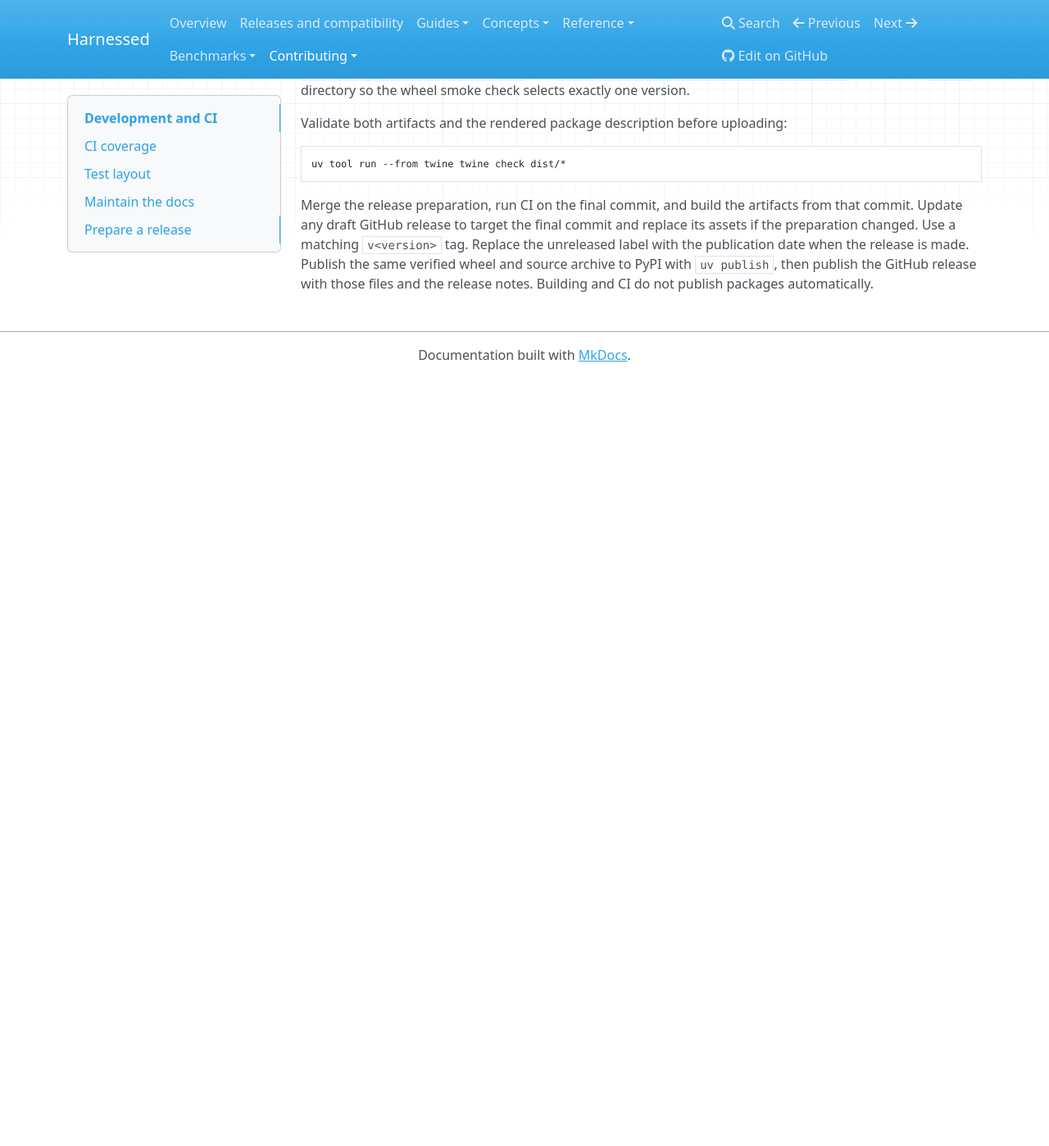
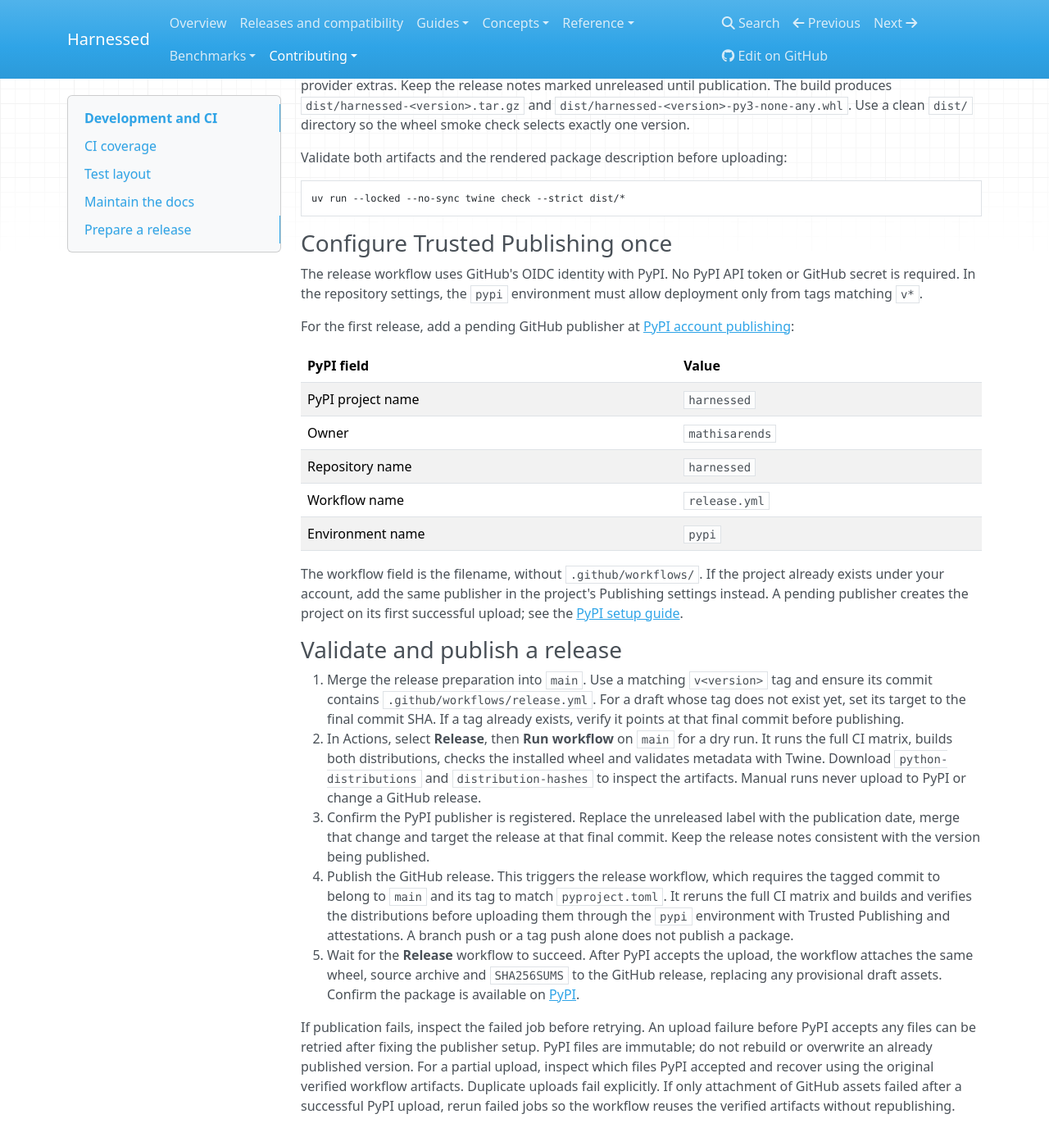
Before and after one commit to mathisarends/cordify, an MkDocs documentation site: the page built from docs/contributing/development.md, in a window 1280 px wide and 1400 px high, scrolled down 1569 px. Shown: the whole window at 82% size. Built offline with MkDocs 1.6.1, drawn with Linux system fonts in a browser that asks for light colours; nearby versions of some CDN libraries; before the commit the page ends 2030 px from its top, so only the background shows below that; some of the changed text lies outside the part shown.

Commit message:
ci: add PyPI trusted publishing release workflow

````diff
--- a/docs/contributing/development.md
+++ b/docs/contributing/development.md
@@ -14,6 +14,7 @@ uv run pre-commit run --all-files
 uv run mkdocs build --strict
 uv build --no-sources
 uv run python scripts/check_wheel.py
+uv run twine check --strict dist/*
 ```
 
 `uv.lock` pins development and optional provider dependencies. Install the commit
@@ -37,9 +38,11 @@ importlib mode so modules such as `core/test_compaction.py` and
 | Examples | Offline scripts executed by the test suite |
 | Distribution | Build and install the wheel outside the checkout |
 
-Actions and uv are pinned. Workflow token permissions are read-only; runs on the
-same ref replace obsolete runs. Provider tests use native SDK mocks, not credentials
-or live API calls. Optional integrations have isolated missing-extra tests.
+Actions and uv are pinned. CI workflow token permissions are read-only; CI runs on
+the same ref replace obsolete runs. The release workflow grants OIDC access only
+to its PyPI upload job and repository write access only to its release-asset job.
+Provider tests use native SDK mocks, not credentials or live API calls. Optional
+integrations have isolated missing-extra tests.
 
 ## Test layout
 
@@ -76,13 +79,60 @@ Use a clean `dist/` directory so the wheel smoke check selects exactly one versi
 Validate both artifacts and the rendered package description before uploading:
 
 ```bash
-uv tool run --from twine twine check dist/*
+uv run --locked --no-sync twine check --strict dist/*
 ```
 
-Merge the release preparation, run CI on the final commit, and build the artifacts
-from that commit. Update any draft GitHub release to target the final commit and
-replace its assets if the preparation changed. Use a matching `v<version>` tag.
-Replace the unreleased label with the publication date when the release is made.
-Publish the same verified wheel and source archive to PyPI with `uv publish`, then
-publish the GitHub release with those files and the release notes. Building and CI
-do not publish packages automatically.
+### Configure Trusted Publishing once
+
+The release workflow uses GitHub's OIDC identity with PyPI. No PyPI API token or
+GitHub secret is required. In the repository settings, the `pypi` environment must
+allow deployment only from tags matching `v*`.
+
+For the first release, add a pending GitHub publisher at
+[PyPI account publishing](https://pypi.org/manage/account/publishing/):
+
+| PyPI field | Value |
+| --- | --- |
+| PyPI project name | `harnessed` |
+| Owner | `mathisarends` |
+| Repository name | `harnessed` |
+| Workflow name | `release.yml` |
+| Environment name | `pypi` |
+
+The workflow field is the filename, without `.github/workflows/`. If the project
+already exists under your account, add the same publisher in the project's
+Publishing settings instead. A pending publisher creates the project on its
+first successful upload; see the
+[PyPI setup guide](https://docs.pypi.org/trusted-publishers/creating-a-project-through-oidc/).
+
+### Validate and publish a release
+
+1. Merge the release preparation into `main`. Use a matching `v<version>` tag and
+   ensure its commit contains `.github/workflows/release.yml`. For a draft whose
+   tag does not exist yet, set its target to the final commit SHA. If a tag already
+   exists, verify it points at that final commit before publishing.
+2. In Actions, select **Release**, then **Run workflow** on `main` for a dry run.
+   It runs the full CI matrix, builds both distributions, checks the installed
+   wheel and validates metadata with Twine. Download `python-distributions` and
+   `distribution-hashes` to inspect the artifacts. Manual runs never upload to
+   PyPI or change a GitHub release.
+3. Confirm the PyPI publisher is registered. Replace the unreleased label with
+   the publication date, merge that change and target the release at that final
+   commit. Keep the release notes consistent with the version being published.
+4. Publish the GitHub release. This triggers the release workflow, which requires
+   the tagged commit to belong to `main` and its tag to match `pyproject.toml`.
+   It reruns the full CI matrix and builds and verifies the distributions before
+   uploading them through the `pypi` environment with Trusted Publishing and
+   attestations. A branch push or a tag push alone does not publish a package.
+5. Wait for the **Release** workflow to succeed. After PyPI accepts the upload,
+   the workflow attaches the same wheel, source archive and `SHA256SUMS` to the
+   GitHub release, replacing any provisional draft assets. Confirm the package
+   is available on [PyPI](https://pypi.org/project/harnessed/).
+
+If publication fails, inspect the failed job before retrying. An upload failure
+before PyPI accepts any files can be retried after fixing the publisher setup.
+PyPI files are immutable; do not rebuild or overwrite an already published
+version. For a partial upload, inspect which files PyPI accepted and recover using
+the original verified workflow artifacts. Duplicate uploads fail explicitly.
+If only attachment of GitHub assets failed after a successful PyPI upload, rerun
+failed jobs so the workflow reuses the verified artifacts without republishing.
--- a/pyproject.toml
+++ b/pyproject.toml
@@ -41,6 +41,7 @@ dev = [
     "pytest>=8,<10",
     "pytest-asyncio>=1,<2",
     "ruff>=0.17.3,<1",
+    "twine>=6.2,<7",
     "ty>=0.0.93,<0.1",
 ]
 
````
Also changed, not shown: 4 other files.
